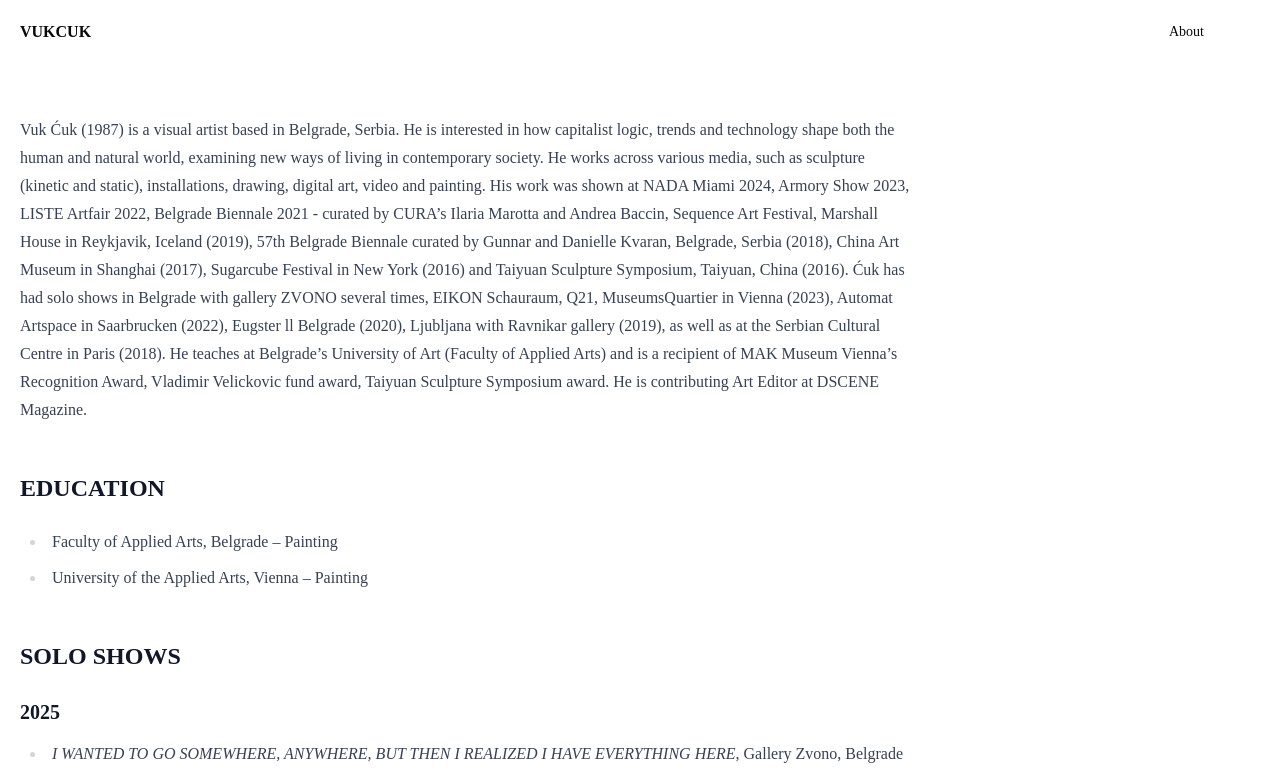
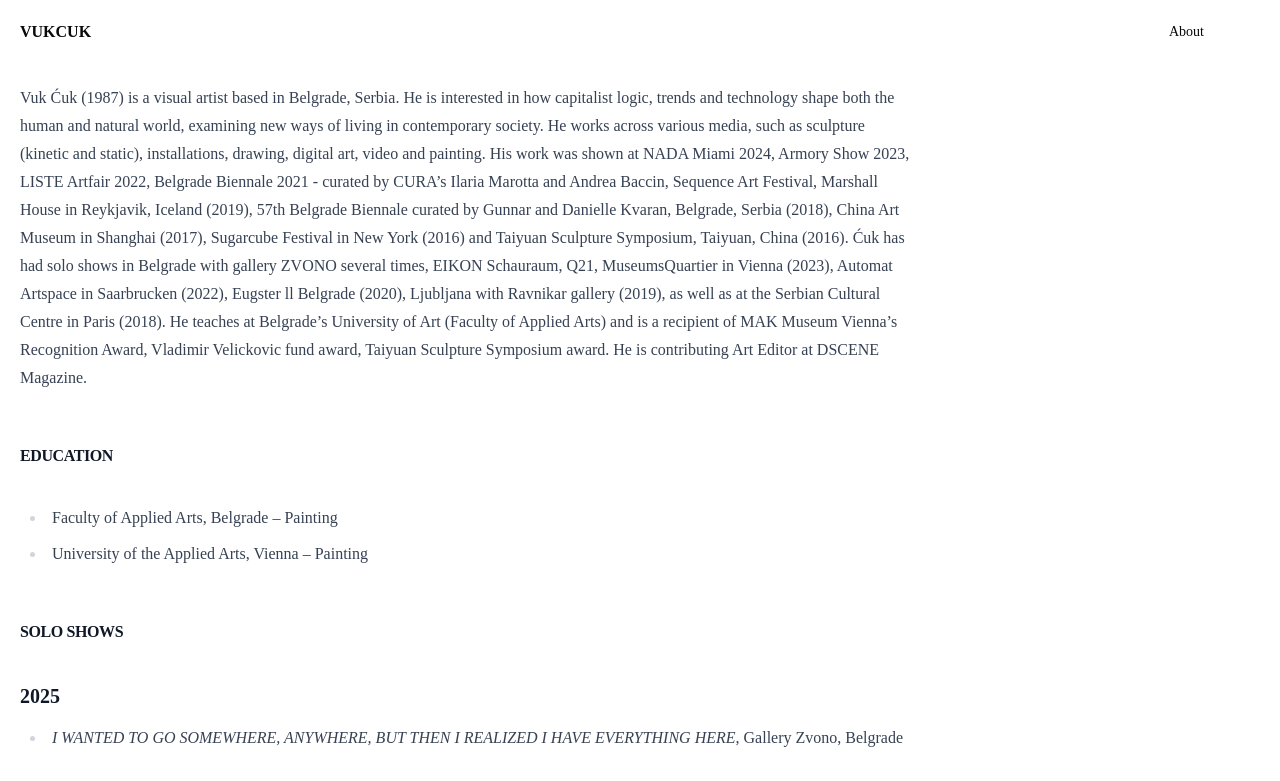
Before and after one commit to vukcuk/vukcar, an Astro site: page /about in a window 1280 px wide. Shown: the top 781 px of the page. Built offline with nearby package versions, Linux system fonts and the light colour scheme; Astro itself is replaced by a stand-in of ours; some icons are missing; a web font is replaced by a local one.

Commit message:
Fix about page styling

```diff
--- a/src/pages/about.astro
+++ b/src/pages/about.astro
@@ -8,10 +8,16 @@
     <div class="flex flex-col w-full"> <!-- Make flex direction column -->
 
       <div class="w-full m-0 p-5">
+        {frontmatter.title ?
         <h3 class="uppercase text-left text-6xl font-bold">{frontmatter.title}</h3>
         <article class="prose max-w-4xl py-8">
           <AboutContent />
         </article>
+        :
+        <article class="prose max-w-4xl">
+          <AboutContent />
+        </article>
+        }
       </div>
     </div>
   </section>
--- a/src/styles/global.css
+++ b/src/styles/global.css
@@ -183,3 +183,8 @@
         cursor: none;
     }
 }
+
+.prose h2 {
+  @apply text-base font-bold tracking-tight h-16;
+  line-height: 4rem; /* Matches h-16 (height: 4rem) if needed */
+}
```
